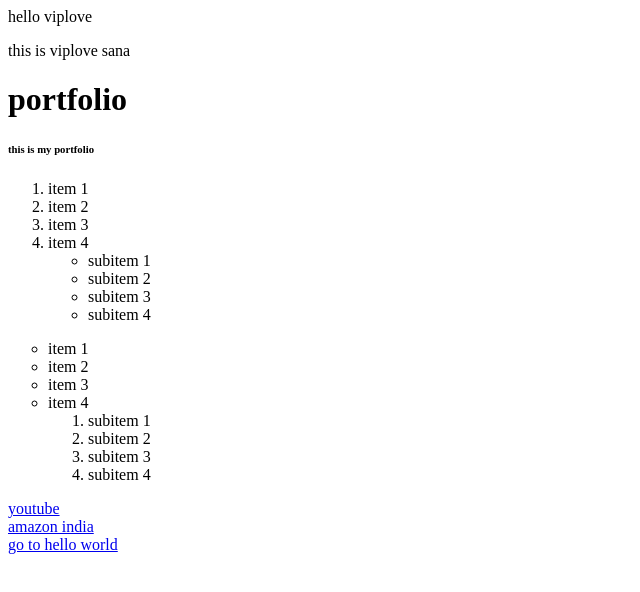
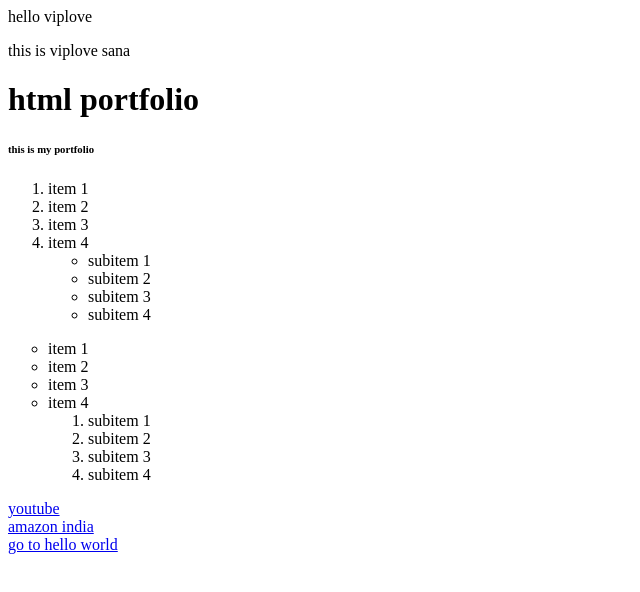
Before and after one commit to Viplovesana/pragramming-codes, a plain HTML site: page index.html in a window 1280 px wide. Shown: the whole page, without its empty margins (0-640 px from the left). Drawn offline with Linux system fonts and the light colour scheme.

Commit message:
new updates

```diff
--- a/index.html
+++ b/index.html
@@ -4,7 +4,7 @@
     </head>
     <body>
         <p>this is viplove sana</p>
-        <h1>portfolio</h1>
+        <h1> html portfolio</h1>
         <h6>this is my portfolio</h6>
         <ol>
             <li>item 1</li>
```
